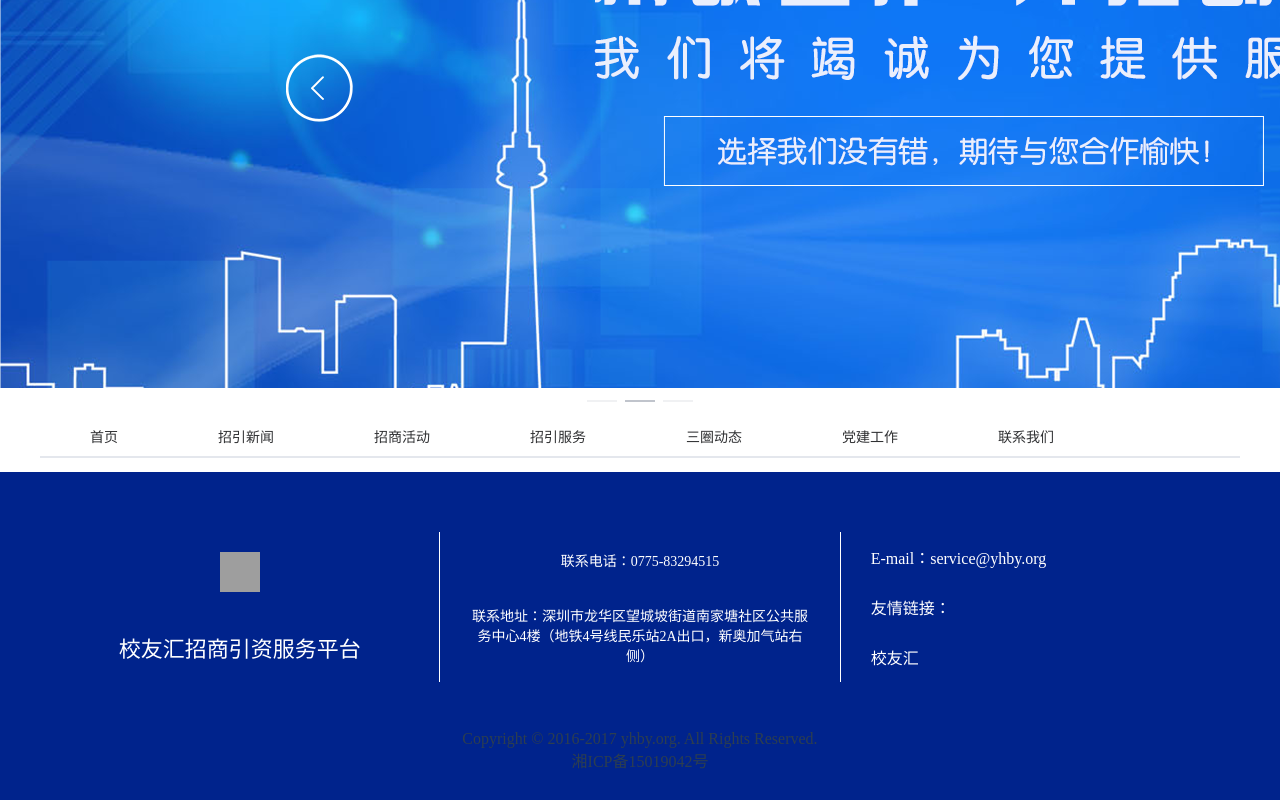
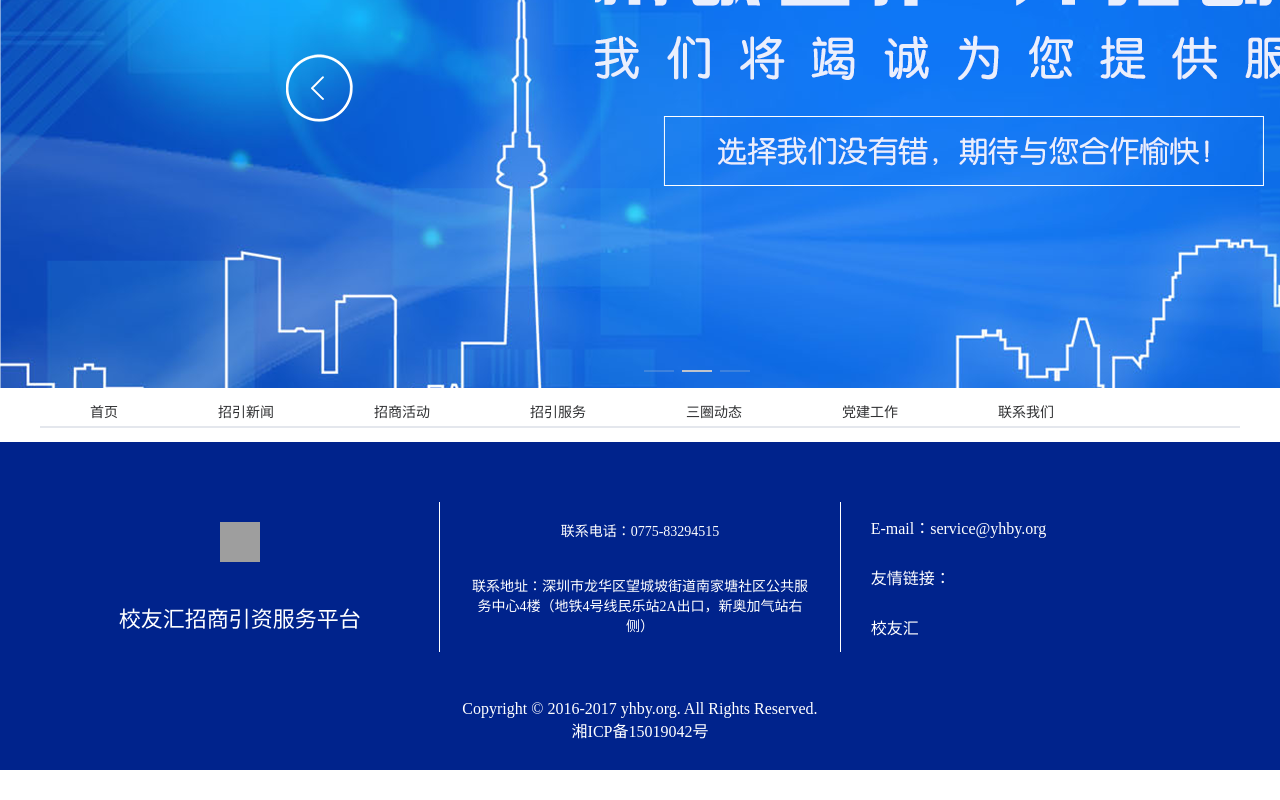
Before and after one commit to qinxuanyu/attract-investment, a Vue app in the folder investment/: page / in a window 1280 px wide. Shown: the part 312-1112 px from the top of the page. After the commit the page ends 1082 px from the top, so only its background shows below. Built offline with nearby package versions, Linux system fonts and the light colour scheme; grey boxes are pictures that could not be loaded.

Commit message:
封装header，footer

```diff
--- a/investment/src/components/footer.vue
+++ b/investment/src/components/footer.vue
@@ -81,6 +81,7 @@
             .info{
                 margin-top: 48px;
                 font-size: 16px;
+                color: #fff;
             }
         }
 
--- a/investment/src/components/header.vue
+++ b/investment/src/components/header.vue
@@ -16,13 +16,13 @@
         </el-carousel>
         <div class="tabs">
             <el-tabs v-model="activeName" @tab-click="handleClick">
-                <el-tab-pane label="首页" name="first">首页</el-tab-pane>
-                <el-tab-pane label="招引新闻" name="second">招引新闻</el-tab-pane>
-                <el-tab-pane label="招商活动" name="third">招商活动</el-tab-pane>
-                <el-tab-pane label="招引服务" name="fourth">招引服务</el-tab-pane>
-                <el-tab-pane label="三圈动态" name="fourth">三圈动态</el-tab-pane>
-                <el-tab-pane label="党建工作" name="fourth">党建工作</el-tab-pane>
-                <el-tab-pane label="联系我们" name="fourth">联系我们</el-tab-pane>
+                <el-tab-pane label="首页" name="first"></el-tab-pane>
+                <el-tab-pane label="招引新闻" name="second"></el-tab-pane>
+                <el-tab-pane label="招商活动" name="third"></el-tab-pane>
+                <el-tab-pane label="招引服务" name="fourth"></el-tab-pane>
+                <el-tab-pane label="三圈动态" name="fourth"></el-tab-pane>
+                <el-tab-pane label="党建工作" name="fourth"></el-tab-pane>
+                <el-tab-pane label="联系我们" name="fourth"></el-tab-pane>
             </el-tabs>
         </div>
     </header>
@@ -67,8 +67,13 @@
             margin: 0 auto;
             .el-tabs__item{
                 padding: 0 50px;
+                line-height: 50px;
             }
 
         }
+        .el-carousel__indicators--outside{
+            position: absolute;
+            bottom: 0;
+        }
     }
 </style>
```
